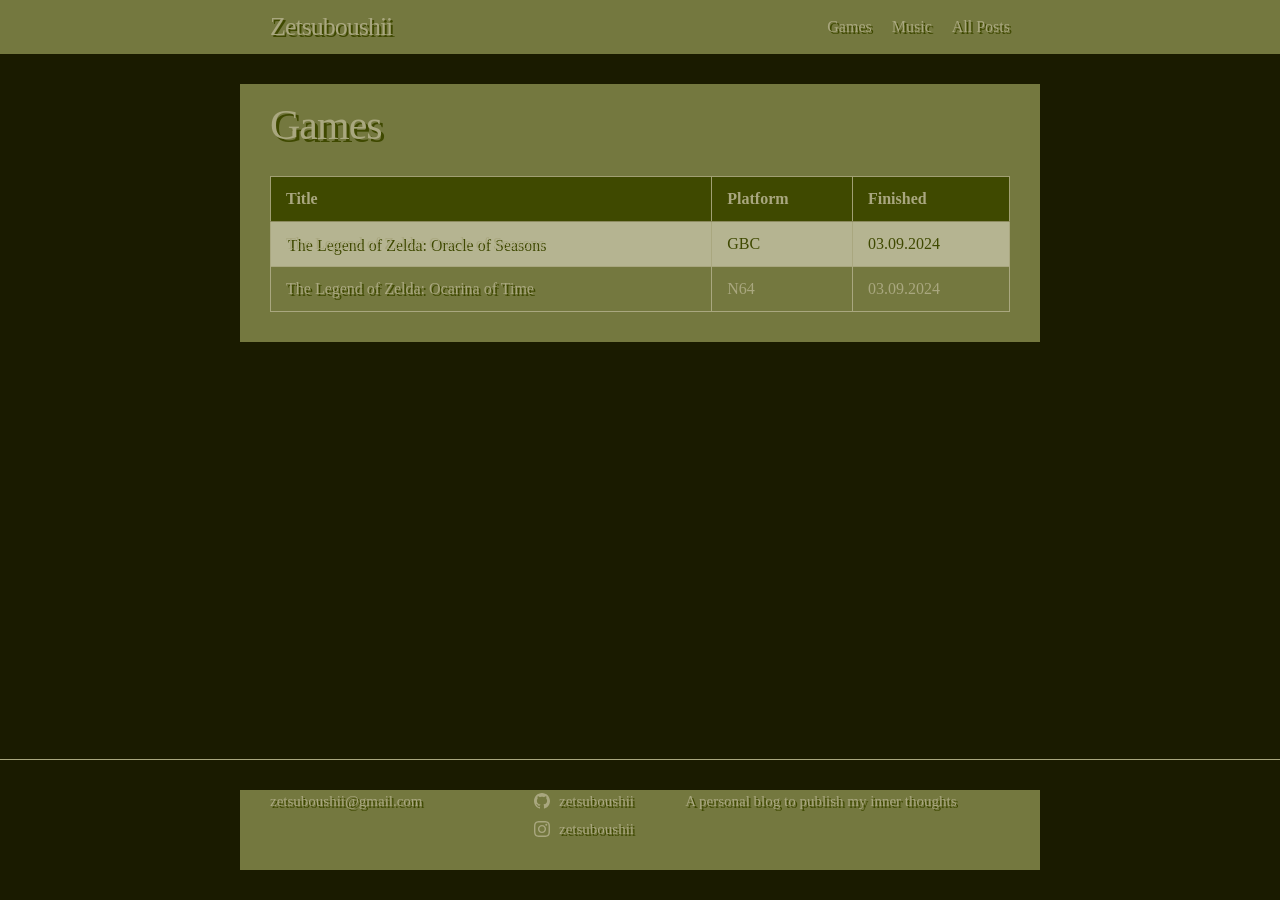
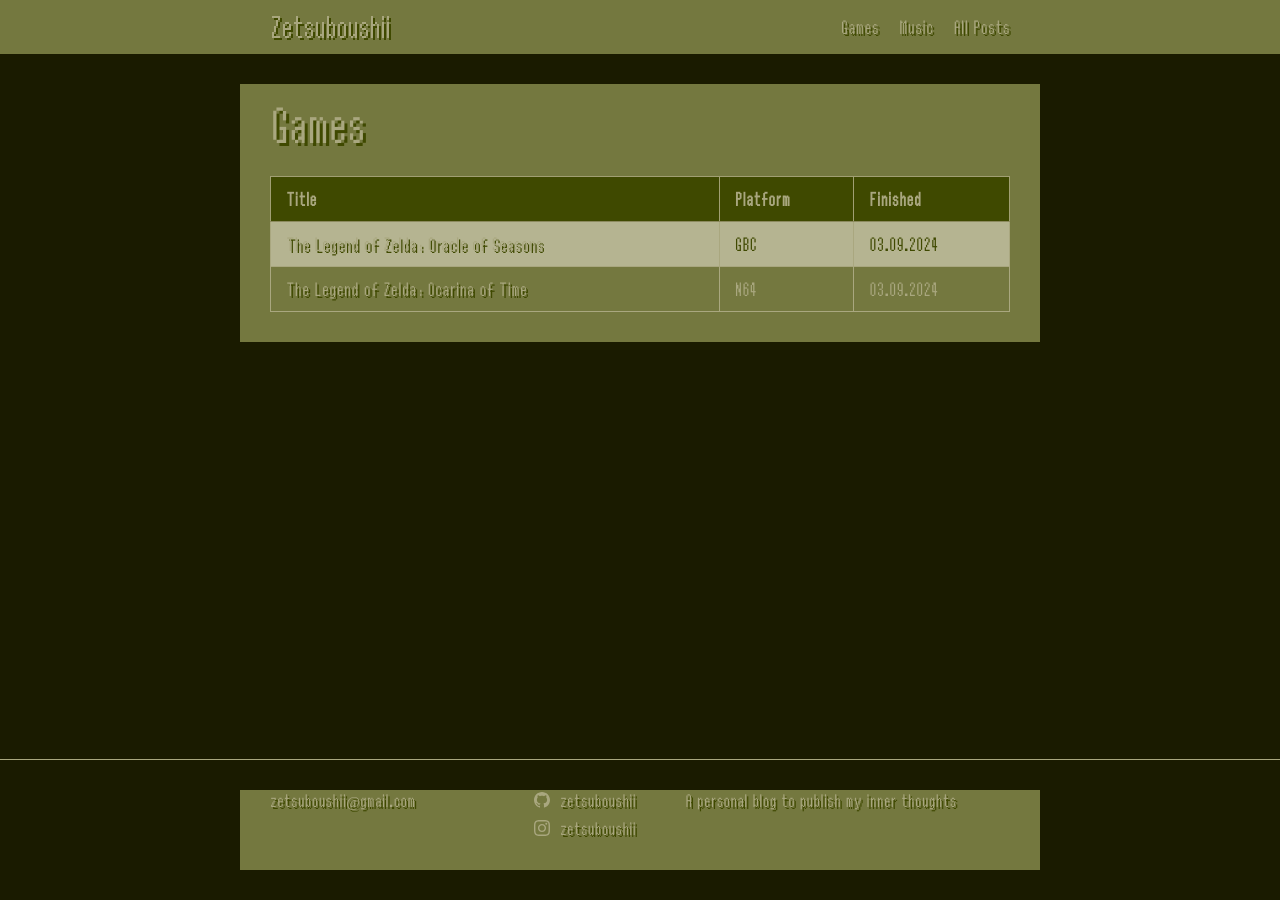
Before and after one commit to Zetsuboushii/zetsuNET, a Jekyll site: the page built from games.md, in a window 1280 px wide. Built offline with Jekyll 4.4.1, drawn with Linux system fonts in a browser that asks for light colours; some web fonts are replaced.

Commit message:
added fonts

```diff
--- a/_sass/minima.scss
+++ b/_sass/minima.scss
@@ -1,7 +1,7 @@
 @charset "utf-8";
 @font-face {
   font-family: 'GBFont';
-  src: url('fonts/ZeldaOracles.ttf') format('truetype');
+  src: url('fonts/alttp.ttf') format('truetype');
   font-weight: normal;
   font-style: normal;
 }
```
Also changed, not shown: assets/fonts/alttp.ttf (added), assets/fonts/lagb.ttf (added).
